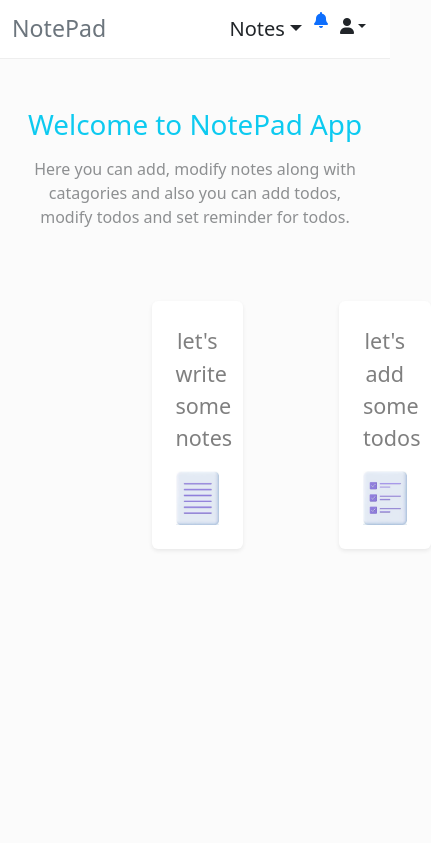
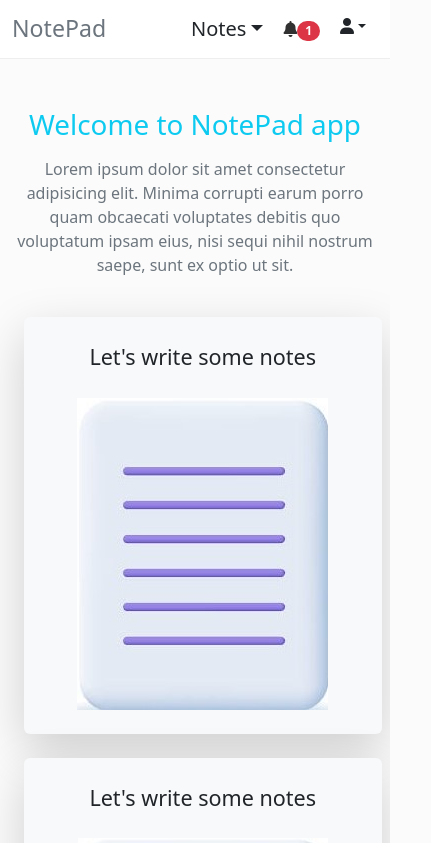
Before and after one commit to EdrissAria/NotePad, a React (Vite) app in the folder frontend/: page / in a window 390 px wide. Shown: the top 843 px of the page, 431 px wide, since content can reach past the window. Built offline with nearby package versions, Linux system fonts and the light colour scheme; a web font is replaced by a local one.

Commit message:
home page is now responsive

```diff
--- a/frontend/src/assets/css/global.css
+++ b/frontend/src/assets/css/global.css
@@ -12,13 +12,14 @@
     background-color: var(--dark);
   }
   @media (min-width: 991.98px) {
-    main {
+    main{
       padding-left: 240px;
     }
   }
   main{
     margin-top: 58px;
   }
+  /* navbar */
   .navbar{
     border-bottom: 1px solid #eeeeee;
   }
@@ -36,16 +37,6 @@
     width: 250px;
     z-index: 1000;
   }
-  @media (max-width: 991.98px) {
-    .sidebar {
-      width: 50%;
-    }
-  }
-  @media (max-width: 425px) {
-    .sidebar {
-      width: 70%;
-    }
-  }
   .sidebar-sticky {
     position: relative;
     top: 0;
@@ -54,7 +45,6 @@
     overflow-x: hidden;
     overflow-y: auto !important; /* Scrollable contents if viewport is shorter than content. */
   }
-
   .last-item{
     border: none !important;
   }
@@ -103,7 +93,7 @@
     background-color: var(--dark);
   }
   .dark .sidebar .seperator{
-    background-color: var(--light);
+    background-color: var(--blue);
   }
   .dark .sidebar .active:not(.edit){
     background-color: var(--blue) !important;
@@ -122,13 +112,16 @@
   .dark .navbar a{
     color: var(--light) !important;
   }
+  .light .navbar a{
+    color: var(--dark) !important;
+  }
   .dark .navbar div{
     background-color: var(--black);
   }
   /*----------------------- main ----------------------------*/
-  .dark{
+  /* .dark{
     background-color: var(--dark);
-  }
+  } */
   .dark p{
     color: var(--light) !important;
   }
@@ -210,3 +203,14 @@
   .dark .signup-card i{
     color: var(--light);
   }
+  /*----------------------- Media query ----------------------------*/
+  @media (max-width: 991.98px) {
+    .sidebar {
+      width: 50%;
+    }
+  }
+  @media (max-width: 425px) {
+    .sidebar {
+      width: 70%;
+    }
+  }
--- a/frontend/src/components/catagoryCard/index.tsx
+++ b/frontend/src/components/catagoryCard/index.tsx
@@ -3,8 +3,8 @@ import React from 'react'
 function CatagoryCard() {
   return (
     <div className="catagory-card d-flex justify-content-between align-items-center my-3 p-3 shadow-sm bg-white rounded">
-        <div className="d-flex align-items-center">
-          <i className="fas fa-envelope p-2 fs-4"></i>
+        <div className="d-flex align-items-end">
+          <i className="fas fa-clipboard-check p-2 fs-3"></i>
           <input type="text" value="Personal" className="form-control" />
         </div>
         <div className="">
--- a/frontend/src/layout/MainHeader.tsx
+++ b/frontend/src/layout/MainHeader.tsx
@@ -13,13 +13,13 @@ const MainHeader = () => {
                     <div className="container-fluid">
                         {
                             location.pathname.includes('notes') && <button
-                                className="navbar-toggler me-3"
+                                className="navbar-toggler me-3 border-0 btn-outline-light"
                                 type="button"
                                 onClick={() => setOpen(!open)}
                             >
                                 {open ? <i className="fas fa-close"></i> : <i className="fas fa-bars"></i>}
                             </button> || location.pathname.includes('todos') && <button
-                                className="navbar-toggler me-3"
+                                className="navbar-toggler me-3 border-0"
                                 type="button"
                                 onClick={() => setOpen(!open)}
                             >
@@ -48,9 +48,10 @@ const MainHeader = () => {
                                     </DropDown.Item>
                                 </DropDown.Menu>
                             </DropDown>
-                            <div>
-                                <Link to="">
+                            <div className='d-flex align-items-center mx-2'>
+                                <Link to="" className='bell'>
                                     <i className='fas fa-bell'></i>
+                                    <span className="badge rounded-pill bg-danger">1</span>
                                 </Link>
                             </div>
                             <DropDown>
--- a/frontend/src/layout/NotesSidebar.tsx
+++ b/frontend/src/layout/NotesSidebar.tsx
@@ -28,7 +28,7 @@ function Sidebar() {
                         <NavLink to="deletedNotes" className="list-group-item list-group-item-action py-2 ripple last-item"
                         ><i className="fas fa-trash-can fa-fw me-3"></i><span>Recently deleted</span><span className="float-end">0</span></NavLink
                         >
-                        <div className="seperator"></div>
+                        <div className="seperator bg-primary"></div>
                         <div className="catagory-header d-flex justify-content-between align-items-center my-2">
                             <h6 className="text-uppercase m-0">catagories</h6>
                             <NavLink to="editNoteCats" className="edit text-uppercase text-decoration-none edit">edit</NavLink>
@@ -54,10 +54,9 @@ function Sidebar() {
                         <button onClick={handleShow} className="border-0 bg-white text-primary py-2 ripple text-decoration-none text-start"
                         >New</button
                         >
-                        <div className="seperator"></div>
-                        <NavLink to="/settings" className="list-group-item list-group-item-action py-2 ripple"
-                        ><i className="fas fa-gear fa-fw me-3"></i><span>Settings</span></NavLink
-                        >
+                        <div className="seperator bg-primary"></div>
+                        <NavLink to="/settings" className="list-group-item list-group-item-action py-2 ripple">
+                        <i className="fas fa-gear fa-fw me-3"></i><span>Settings</span></NavLink>
                     </div>
                 </div>
             </nav>
--- a/frontend/src/pages/Home.tsx
+++ b/frontend/src/pages/Home.tsx
@@ -4,21 +4,25 @@ import todoImg from '../assets/images/todo.jpeg'
 
 function Home() {
     return (
-        <div className="container d-flex flex-column justify-content-center align-items-center" style={{ marginTop: '60px' }}>
-            <h1 className="mt-5 text-info">Welcome to NotePad App</h1>
-            <p className='home_p mt-2 opacity-50 mx-3 text-center'>Here you can add, modify notes along with catagories and also you can add todos, modify todos and set reminder for todos.</p>
-            <div className="d-flex justify-content-around w-50 mt-2">
-                <div className='home-card w-50 sm-w-100 bg-white rounded shadow-sm m-5 p-4'>
-                    <Link to="/notes" className='text-decoration-none text-black-50 text-center'>
-                        <p className='fs-4'>let's write some notes</p>
-                        <img src={noteImg} className="img-fluid"/>
-                    </Link>
+        <div className='container'>
+            <div className='d-flex flex-column justify-content-center align-items-center' style={{marginTop: '60px'}}>
+                <div className="text-center">
+                    <h1 className="text-info mt-5">Welcome to NotePad app</h1>
+                    <p className='text-secondary mt-3'>Lorem ipsum dolor sit amet consectetur adipisicing elit. Minima corrupti earum porro quam obcaecati voluptates debitis quo voluptatum ipsam eius, nisi sequi nihil nostrum saepe, sunt ex optio ut sit.</p>
                 </div>
-                <div className='home-card w-50 sm:w-100 bg-white rounded shadow-sm m-5 p-4'>
-                    <Link to="/todos" className='text-decoration-none text-black-50 text-center'>
-                        <p className='fs-4'>let's add some todos</p>
-                        <img src={todoImg} className="img-fluid"/>
-                    </Link>
+                <div className="row">
+                    <div className='home-card rounded p-4 shadow-lg text-center bg-light col-11 mt-4 col col-sm-11 col-md-5 mx-4'>
+                        <p className="fs-4">Let's write some notes</p>
+                        <Link to="/notes">
+                            <img src={noteImg} className="img-fluid mt-2"></img>
+                        </Link>
+                    </div>
+                    <div className='home-card rounded p-4 shadow-lg text-center bg-light col-11 mt-4 col col-sm-11 col-md-5 mx-4'>
+                        <p className="fs-4">Let's write some notes</p>
+                        <Link to="/notes">
+                            <img src={todoImg} className="img-fluid mt-2"></img>
+                        </Link>
+                    </div>
                 </div>
             </div>
         </div>
```
